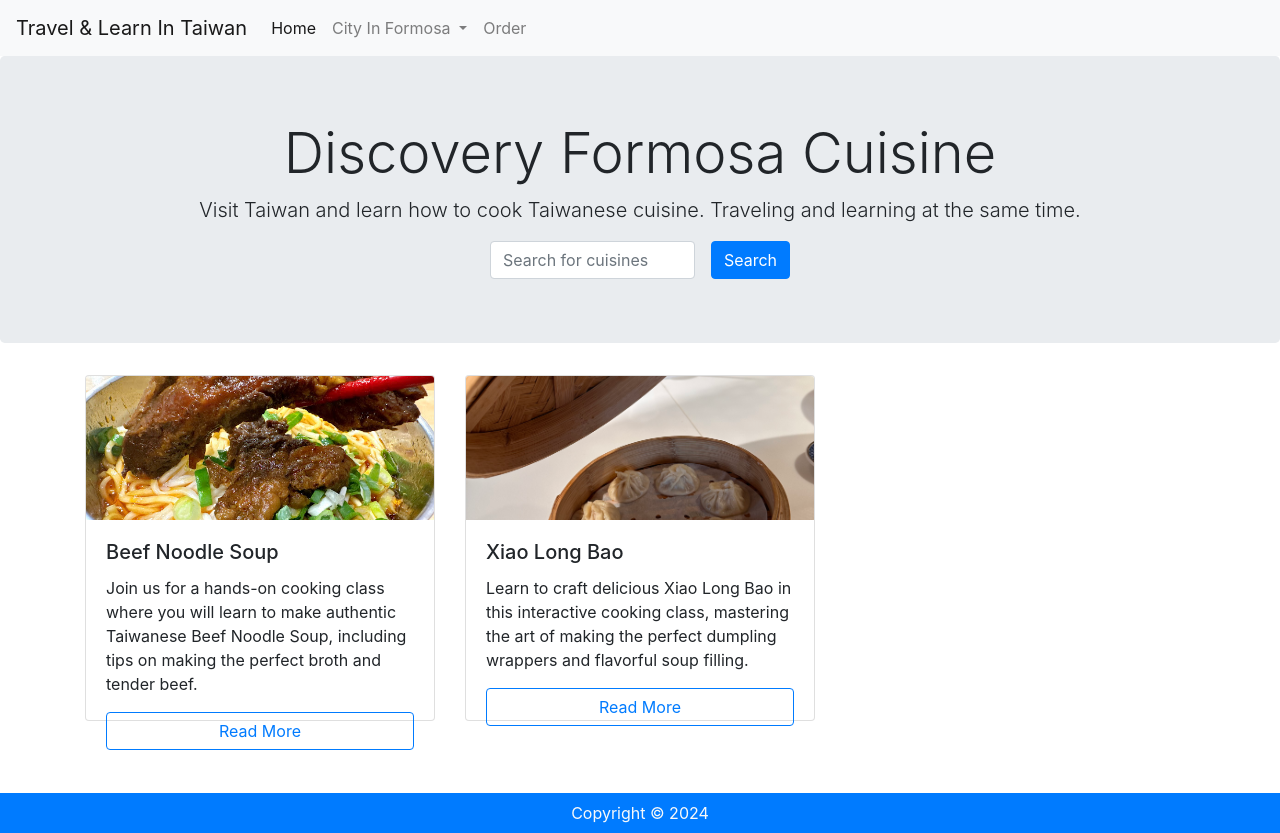
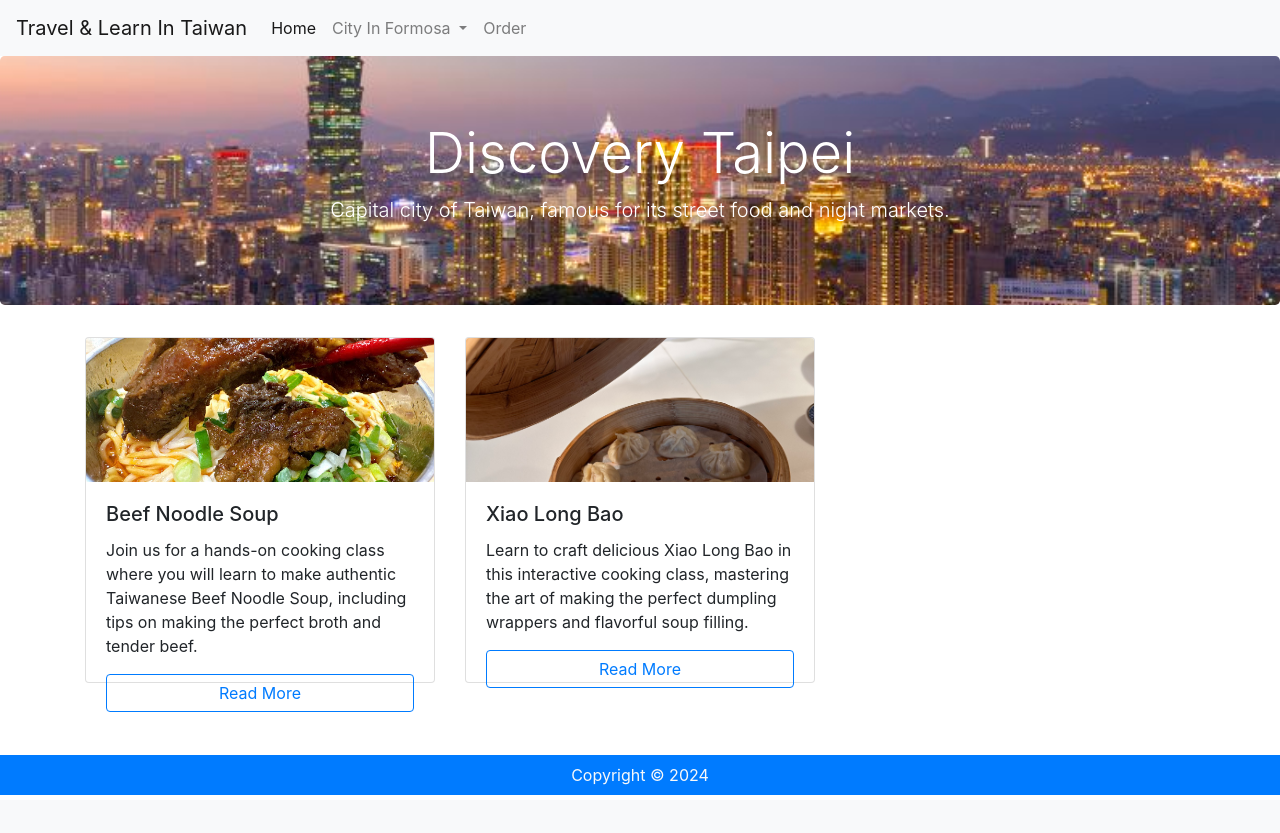
Before and after one commit to alisonwu6/edutour, a Flask app: page /city/1/ in a window 1280 px wide. After the commit the page ends 795 px from the top, so only its background shows below. Run offline with Flask 3, Linux system fonts and the light colour scheme.

Commit message:
feat: index, city, tour

```diff
--- a/edutours/models.py
+++ b/edutours/models.py
@@ -12,14 +12,17 @@ class City:
         return f"ID: {self.id}, Name: {self.name}, Description: {self.description}, Image: {self.image} \n"
 
 class Tour:
-    def __init__(self, id, name, description, image, price, city, date):
+    def __init__(self, id, name, description, image, price, city, date_of_week, time, languages, has_meal):
         self.id = id
         self.name = name
         self.description = description
         self.image = image
         self.price = price
         self.city = city
-        self.date = date
+        self.date_of_week = date_of_week
+        self.time = time
+        self.languages = languages
+        self.has_meal = has_meal
 
     def get_tour_details(self):
         return str(self)
--- a/edutours/static/css/style.css
+++ b/edutours/static/css/style.css
@@ -9,33 +9,22 @@
   height: 200px;
 }
 
-/* Home */
-.home_page {
-  .jumbotron_bg {
-    /* background: url("/img/taipei.jpeg") no-repeat right bottom;
+.index_jumbotron {
+  background: url("../img/taipei.jpeg") no-repeat right bottom;
   text-align: center;
   background-size: cover;
-    color: white; */
-  }
+  color: white;
 }
 
-.city_page {
 .jumbotron_bg {
-    /* background: url("/img/taipei.jpeg") no-repeat left top;
   text-align: center;
   background-size: cover;
-    color: white; */
-  }
+  background-position: center;
+  color: white;
 }
 
-.detail_page {
-  .jumbotron_bg {
-    /* background: url("/img/taipei.jpeg") no-repeat left center;
-    text-align: center;
-    background-size: cover;
-    color: white; */
-  }
 .detail_box {
+  margin: 50px 0;
   img {
     display: block;
     width: 100%;
@@ -43,4 +32,3 @@
     object-fit: cover;
   }
 }
-}
--- a/edutours/templates/base.html
+++ b/edutours/templates/base.html
@@ -12,7 +12,7 @@
   <link rel="stylesheet" type="text/css" href="{{ url_for('static', filename='css/style.css') }}">
 </head>
 
-<body class="home_page">
+<body>
   <header>
     <nav class="navbar navbar-expand-lg navbar-light bg-light">
       <a class="navbar-brand" href="{{url_for('main.index')}}">Travel & Learn In Taiwan</a>
--- a/edutours/templates/city.html
+++ b/edutours/templates/city.html
@@ -1,27 +1,9 @@
 {% extends 'base.html' %} {% block head %}
-<div class="jumbotron text-center jumbotron_bg">
-  <h1 class="display-4">Discovery Formosa Cuisine</h1>
+<div class="jumbotron text-center jumbotron_bg" style="background-image: url('{{ url_for('static', filename= 'img/' + city.image) }}');">
+  <h1 class="display-4">Discovery {{ city.name }}</h1>
   <p class="lead">
-    Visit Taiwan and learn how to cook Taiwanese cuisine. Traveling and learning
-    at the same time.
+    {{ city.description }}
   </p>
-  <form
-    class="d-flex m-auto"
-    style="max-width: 300px"
-  >
-    <input
-      class="form-control mr-sm-2"
-      type="search"
-      placeholder="Search for cuisines"
-      aria-label="Search"
-    />
-    <button
-      class="btn btn-primary ml-2"
-      type="submit"
-    >
-      Search
-    </button>
-  </form>
 </div>
 {% endblock %} {% block main %}
 <div class="row">
@@ -39,7 +21,7 @@
           {{ tour.description }}
         </p>
         <a
-          href="{{url_for('main.tourdetail')}}"
+          href="/tour/{{tour.id }}"
           class="btn btn-outline-primary btn-block"
           >Read More</a
         >
--- a/edutours/views.py
+++ b/edutours/views.py
@@ -10,12 +10,12 @@ taichung = City('2', 'Taichung', 'Famous for its vibrant street food scene and b
 kaohsiung = City('3', 'Kaohsiung', 'Port city with delicious seafood and local markets.', 'kaohsiung.jpg')
 
 # Cooking Educational Tours
-tour1 = Tour('1', 'Beef Noodle Soup', 'Join us for a hands-on cooking class where you will learn to make authentic Taiwanese Beef Noodle Soup, including tips on making the perfect broth and tender beef.', 'beef_noodle.jpg', 60.00, taipei, datetime(2023, 11, 25))
-tour2 = Tour('2', 'Xiao Long Bao', 'Learn to craft delicious Xiao Long Bao in this interactive cooking class, mastering the art of making the perfect dumpling wrappers and flavorful soup filling.', 'xiao_long_bao.jpg', 65.00, taipei, datetime(2023, 11, 26))
-tour3 = Tour('3', 'Sun Cake', 'Discover the secrets behind making traditional Taichung Sun Cakes, a flaky pastry filled with maltose and sweet flavors, in this fun baking class.', 'sun_cake.jpg', 50.00, taichung, datetime(2023, 12, 1))
-tour4 = Tour('4', 'Taichung Street Food Experience', 'Join our street food cooking class to learn how to make popular Taichung snacks like Popcorn Chicken and Grilled Corn, bringing the night market experience to your kitchen.', 'taichung_street_food.jpg', 45.00, taichung, datetime(2023, 12, 2))
-tour5 = Tour('5', 'Kaohsiung Seafood Cooking Class', 'Dive into the world of fresh seafood with our expert chef as you learn to prepare classic Kaohsiung seafood dishes using local ingredients.', 'kaohsiung_seafood.jpg', 70.00, kaohsiung, datetime(2023, 12, 5))
-tour6 = Tour('6', 'Kaohsiung Fruit Dessert Workshop', 'Learn to create stunning desserts using seasonal fruits from Kaohsiung in this hands-on workshop that celebrates local flavors.', 'kaohsiung_fruit_dessert.jpg', 55.00, kaohsiung, datetime(2023, 12, 6))
+tour1 = Tour('1', 'Beef Noodle Soup', 'Join us for a hands-on cooking class where you will learn to make authentic Taiwanese Beef Noodle Soup, including tips on making the perfect broth and tender beef.', 'beef_noodle.jpg', 60.00, taipei, ['MON', 'WED'], "14:00 - 16:00", ["English, Mandarin"], True)
+tour2 = Tour('2', 'Xiao Long Bao', 'Learn to craft delicious Xiao Long Bao in this interactive cooking class, mastering the art of making the perfect dumpling wrappers and flavorful soup filling.', 'xiao_long_bao.jpg', 65.00, taipei, ['MON', 'WED'], "14:00 - 16:00", ["English, Mandarin"], True)
+tour3 = Tour('3', 'Sun Cake', 'Discover the secrets behind making traditional Taichung Sun Cakes, a flaky pastry filled with maltose and sweet flavors, in this fun baking class.', 'sun_cake.jpg', 50.00, taichung, ['MON', 'WED'], "14:00 - 16:00", ["English, Mandarin"], True)
+tour4 = Tour('4', 'Taichung Street Food Experience', 'Join our street food cooking class to learn how to make popular Taichung snacks like Popcorn Chicken and Grilled Corn, bringing the night market experience to your kitchen.', 'taichung_street_food.jpg', 45.00, taichung, ['MON', 'WED'], "14:00 - 16:00", ["English, Mandarin"], True)
+tour5 = Tour('5', 'Kaohsiung Seafood Cooking Class', 'Dive into the world of fresh seafood with our expert chef as you learn to prepare classic Kaohsiung seafood dishes using local ingredients.', 'kaohsiung_seafood.jpg', 70.00, kaohsiung, ['MON', 'WED'], "14:00 - 16:00", ["English, Mandarin"], True)
+tour6 = Tour('6', 'Kaohsiung Fruit Dessert Workshop', 'Learn to create stunning desserts using seasonal fruits from Kaohsiung in this hands-on workshop that celebrates local flavors.', 'kaohsiung_fruit_dessert.jpg', 55.00, kaohsiung, ['MON', 'WED'], "14:00 - 16:00", ["English, Mandarin"], False)
 
 # List of cities and tours
 cities = [taipei, taichung, kaohsiung]
@@ -33,12 +33,22 @@ def city(city_id):
     for tour in tours:
         if int(tour.city.id) == int(city_id):
             city_tours.append(tour)
-    print("All city_tours:", city_tours)
-    return render_template('city.html', cities=cities, tours=city_tours)
 
-@bp.route('/tour-detail')
-def tourdetail():
-    return render_template('tourdetail.html', cities=cities)
+    city_info = None
+    for city in cities:
+        if int(city.id) == int(city_id):
+            city_info = city
+            print("city", city)
+
+    return render_template('city.html', cities=cities, city=city_info, tours=city_tours)
+
+@bp.route('/tour/<int:tour_id>/')
+def tour(tour_id):
+    tour_info = None
+    for tour in tours:
+        if int(tour.id) == int(tour_id):
+            tour_info = tour
+    return render_template('tour.html', cities=cities, tour=tour_info)
 
 @bp.route('/order')
 def order():
```
Also changed, not shown: edutours/templates/index.html (+7 -9 lines), edutours/templates/tour.html (added, +35 -0 lines). Lines whose indentation alone changed are shown as unchanged.
